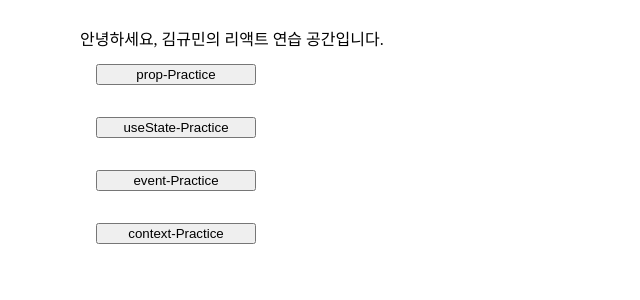
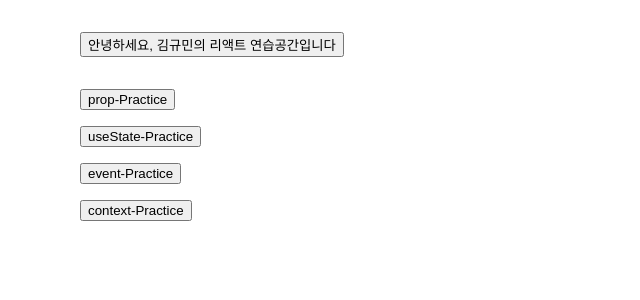
Before and after one commit to Gyuminn/practice-react, a React (Create React App) app: page / in a window 1280 px wide. Shown: the top 300 px of the page, without its empty margins (0-640 px from the left). Built offline with nearby package versions, Linux system fonts and the light colour scheme.

Commit message:
feat: Header 라우팅 추가

```diff
--- /dev/null
+++ b/src/components/common/Header.jsx
@@ -0,0 +1,21 @@
+import React from "react";
+import { Link } from "react-router-dom";
+import styled from "styled-components";
+
+const Header = () => {
+  return (
+    <StyledRoot>
+      <Link to="/">
+        <button>안녕하세요, 김규민의 리액트 연습공간입니다</button>
+      </Link>
+    </StyledRoot>
+  );
+};
+
+export default Header;
+
+const StyledRoot = styled.div`
+  margin: 2rem 5rem;
+  display: flex;
+  flex-direction: column;
+`;
--- a/src/pages/Main.jsx
+++ b/src/pages/Main.jsx
@@ -1,14 +1,22 @@
 import React from "react";
+import { Link } from "react-router-dom";
 import styled from "styled-components";
 
 const Main = () => {
   return (
     <StyledRoot>
-      <div>안녕하세요, 김규민의 리액트 연습 공간입니다.</div>
-      <button>prop-Practice</button>
-      <button>useState-Practice</button>
-      <button>event-Practice</button>
-      <button>context-Practice</button>
+      <StyledLink to="/propPractice">
+        <button>prop-Practice</button>
+      </StyledLink>
+      <StyledLink to="/useStatePractice">
+        <button>useState-Practice</button>
+      </StyledLink>
+      <StyledLink to="/eventPractice">
+        <button>event-Practice</button>
+      </StyledLink>
+      <StyledLink to="/contextPractice">
+        <button>context-Practice</button>
+      </StyledLink>
     </StyledRoot>
   );
 };
@@ -16,12 +24,12 @@ const Main = () => {
 export default Main;
 
 const StyledRoot = styled.div`
-  margin: 2rem 5rem;
   display: flex;
   flex-direction: column;
+  padding-left: 5rem;
+`;
 
-  & > button {
-    width: 10rem;
-    margin: 1rem;
-  }
+const StyledLink = styled(Link)`
+  text-decoration: none;
+  margin-bottom: 1rem;
 `;
--- a/src/router.jsx
+++ b/src/router.jsx
@@ -5,10 +5,12 @@ import Say from "./pages/Say";
 import EventPractice from "./pages/EventPractice";
 import ContextPractice from "./pages/ContextPractice";
 import Main from "./pages/Main";
+import Header from "./components/common/Header";
 
 const Router = () => {
   return (
     <BrowserRouter>
+      <Header />
       <Routes>
         <Route path="/" element={<Main />} />
         <Route path="/propPractice" element={<MyComponents />} />
```
